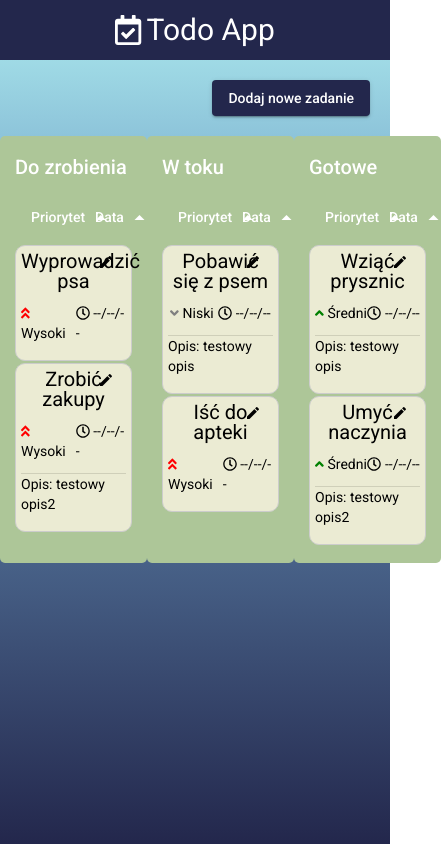
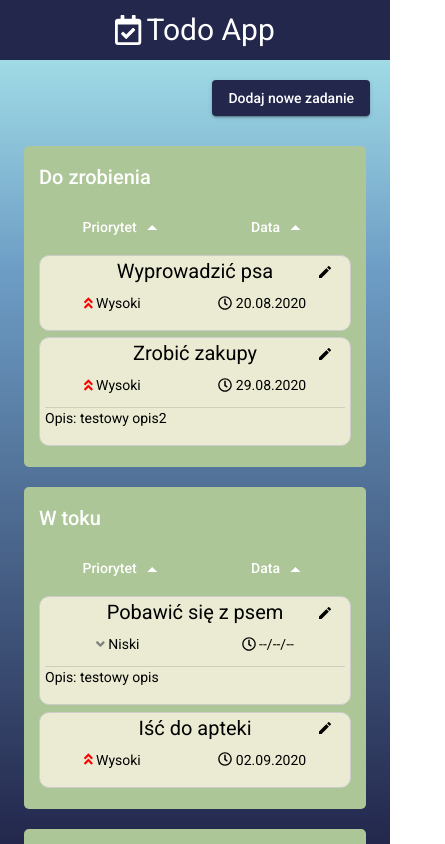
Before and after one commit to MR-98/TodoApp, an Angular app: page /home in a window 390 px wide. Shown: the top 844 px of the page, 445 px wide, since content can reach past the window. Built offline with nearby package versions, Linux system fonts and the light colour scheme.

Commit message:
Add media queries for smartphones

```diff
--- a/src/app/components/edit-todo/edit-todo.component.css
+++ b/src/app/components/edit-todo/edit-todo.component.css
@@ -21,3 +21,9 @@
   display: table-cell;
   margin-right: 10px;
 }
+
+@media (max-width: 900px) {
+  .main-container {
+    width: 80%;
+  }
+}
--- a/src/app/components/todo-list/todo-list.component.css
+++ b/src/app/components/todo-list/todo-list.component.css
@@ -2,11 +2,12 @@
   width: 100%;
   margin: 10px auto;
   display: flex;
-  justify-content: space-evenly;
+  justify-content: space-around;
 }
 
 .drag-container {
-  width: 30%;
+  flex-grow: 1;
+  margin: 10px;
   display: inline-block;
   background-color: #ADC698;
   padding: 15px;
@@ -82,3 +83,15 @@
 .item-list.cdk-drop-list-dragging .item-box:not(.cdk-drag-placeholder) {
   transition: transform 250ms cubic-bezier(0, 0, 0.2, 1);
 }
+
+@media (max-width: 900px) {
+  .container {
+    flex-direction: column;
+    margin: 0 auto;
+  }
+
+  .drag-container {
+    width: 80%;
+    margin: 10px auto;
+  }
+}
--- a/src/app/services/todo.service.ts
+++ b/src/app/services/todo.service.ts
@@ -10,22 +10,22 @@ import {BehaviorSubject} from 'rxjs';
 export class TodoService {
 
   open: Task[] = [
-    new Task('Wyprowadzić psa', Status.Open, '', undefined, Priority.High),
-    new Task('Zrobić zakupy', Status.Open, 'testowy opis2', undefined, Priority.High)
+    new Task('Wyprowadzić psa', Status.Open, '', new Date(2020, 7, 20), Priority.High),
+    new Task('Zrobić zakupy', Status.Open, 'testowy opis2', new Date(2020, 7, 29), Priority.High)
   ];
 
   openSubject: BehaviorSubject<Task[]> = new BehaviorSubject<Task[]>(this.open);
 
   inProgress: Task[] = [
     new Task('Pobawić się z psem', Status.InProgress, 'testowy opis', undefined, Priority.Low),
-    new Task('Iść do apteki', Status.InProgress, '', undefined, Priority.High)
+    new Task('Iść do apteki', Status.InProgress, '', new Date(2020, 8, 2), Priority.High)
   ];
 
   inProgressSubject: BehaviorSubject<Task[]> = new BehaviorSubject<Task[]>(this.inProgress);
 
   done: Task[] = [
     new Task('Wziąć prysznic', Status.Done, 'testowy opis', undefined, Priority.Medium),
-    new Task('Umyć naczynia', Status.Done, 'testowy opis2', undefined, Priority.Medium)
+    new Task('Umyć naczynia', Status.Done, 'testowy opis2', new Date(2020, 7, 10), Priority.Medium)
   ];
 
   doneSubject: BehaviorSubject<Task[]> = new BehaviorSubject<Task[]>(this.done);
```
